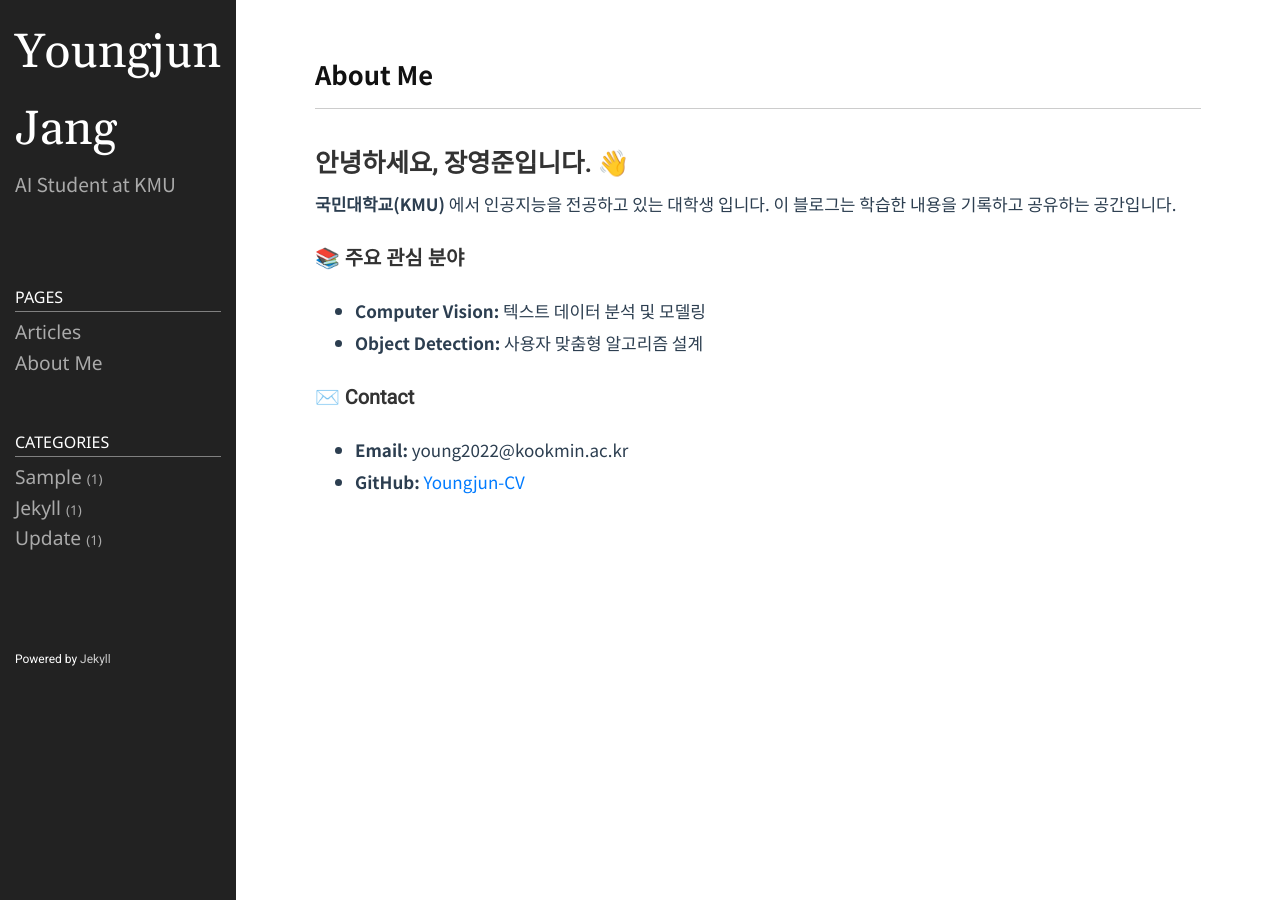
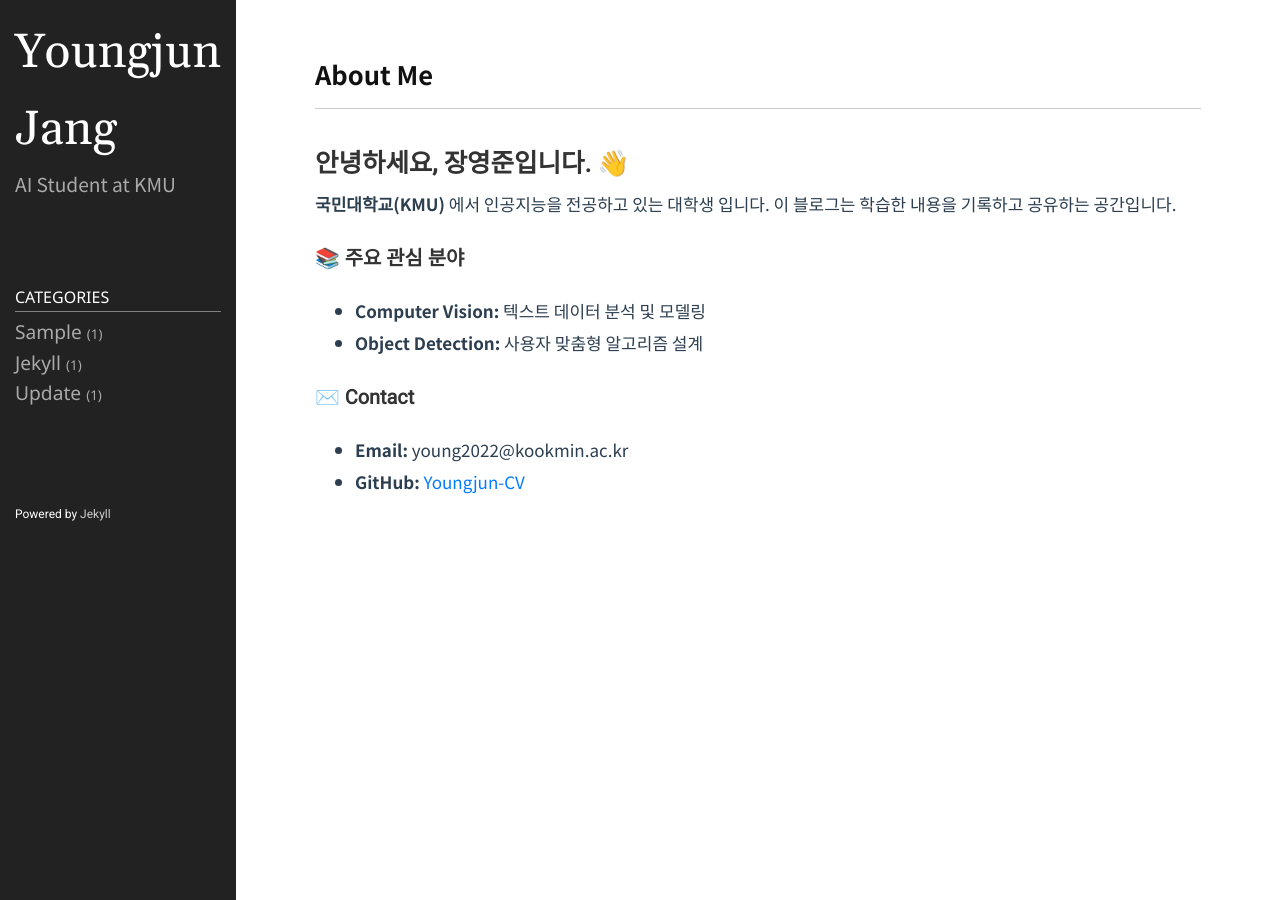
Before and after one commit to Youngjun-CV/Youngjun-CV.github.io, a Jekyll site: the page built from index.md, in a window 1280 px wide. Built offline with Jekyll 4.4.1, drawn with Linux system fonts in a browser that asks for light colours.

Commit message:
Update sidebar.html

```diff
--- a/_includes/sidebar.html
+++ b/_includes/sidebar.html
@@ -1,35 +1,14 @@
 <div class="sidebar-item sidebar-header">
 	<div class='sidebar-brand'>
-		<a href="/about/">{{ site.title }}</a>
+		<a href="/">{{ site.title }}</a>
 	</div>
 	<p class="lead">{{ site.description }}</p>
 	{%- if social.github -%}
 		<a rel="me" href="https://github.com/{{ social.github | cgi_escape | escape }}" title="{{ social.github | escape }}">
 			<svg class="svg-icon grey">
 				<use xlink:href="{{ '/assets/minima-social-icons.svg#github' | relative_url }}" />
-			</svg></a></li>
+			</svg></a>
 	{%- endif -%}
-</div>
-
-<div class="sidebar-item sidebar-nav">
-	<ul class="nav">
-      <li class="nav-title">Pages</li>
-	  <li>
-	  	<a class="nav-item" href="/">Articles</a>
-	  </li>
-	  {% assign pages_list = site.pages %}
-	  {% for node in pages_list %}
-	    {% if node.title != null %}
-	      {% if node.layout == "page" %}
-	        <li>
-	        	<a class="nav-item" href="{{ node.url }}">
-	            	{{ node.title }}
-	            </a>
-	        </li>
-	      {% endif %}
-	    {% endif %}
-	  {% endfor %}
-	</ul>
 </div>
 
 <div class="sidebar-item sidebar-nav">
@@ -43,7 +22,6 @@
 			</a>
 		</li>
 		{% endfor %}
-	  </nav>
 	</ul>
 </div>
 
```
Lines whose indentation alone changed are shown as unchanged.
